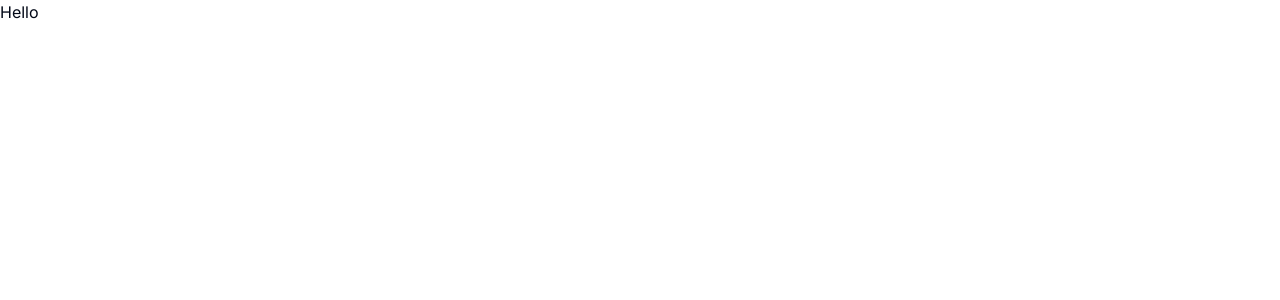
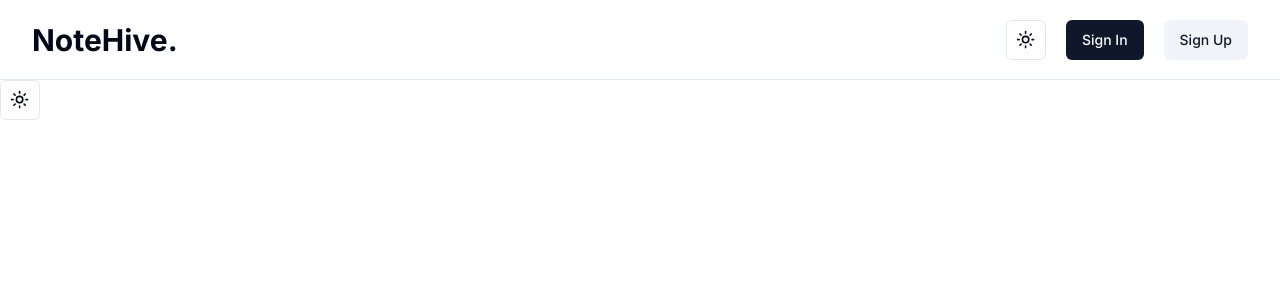
Before and after one commit to gilangfatahilah/notehive, a Next.js app: page / in a window 1280 px wide. Shown: the top 300 px of the page. Built offline with nearby package versions, Linux system fonts and the light colour scheme.

Commit message:
feat: "Add Navbar"

```diff
--- /dev/null
+++ b/app/components/Navbar.tsx
@@ -0,0 +1,27 @@
+import Link from "next/link";
+import React from "react";
+import { ThemeToggle } from "./theme-toggle";
+import { Button } from "@/components/ui/button";
+
+const Navbar = () => {
+  return (
+    <nav className="border-b bg-background h-[10vh] flex items-center">
+      <div className="container flex items-center justify-between">
+        <Link href="/">
+          <h1 className="font-bold text-3xl">NoteHive.</h1>
+        </Link>
+
+        <div className="flex items-center gap-x-5">
+          <ThemeToggle />
+
+          <div className="flex items-center gap-x-5">
+            <Button>Sign In</Button>
+            <Button variant={"secondary"}>Sign Up</Button>
+          </div>
+        </div>
+      </div>
+    </nav>
+  );
+};
+
+export default Navbar;
--- /dev/null
+++ b/app/components/theme-provider.tsx
@@ -0,0 +1,9 @@
+"use client";
+
+import * as React from "react";
+import { ThemeProvider as NextThemesProvider } from "next-themes";
+import { type ThemeProviderProps } from "next-themes/dist/types";
+
+export function ThemeProvider({ children, ...props }: ThemeProviderProps) {
+  return <NextThemesProvider {...props}>{children}</NextThemesProvider>;
+}
--- /dev/null
+++ b/app/components/theme-toggle.tsx
@@ -0,0 +1,40 @@
+"use client";
+
+import * as React from "react";
+import { MoonIcon, SunIcon } from "lucide-react";
+import { useTheme } from "next-themes";
+
+import { Button } from "@/components/ui/button";
+import {
+  DropdownMenu,
+  DropdownMenuContent,
+  DropdownMenuItem,
+  DropdownMenuTrigger,
+} from "@/components/ui/dropdown-menu";
+
+export function ThemeToggle() {
+  const { setTheme } = useTheme();
+
+  return (
+    <DropdownMenu>
+      <DropdownMenuTrigger asChild>
+        <Button variant="outline" size="icon">
+          <SunIcon className="h-[1.2rem] w-[1.2rem] rotate-0 scale-100 transition-all dark:-rotate-90 dark:scale-0" />
+          <MoonIcon className="absolute h-[1.2rem] w-[1.2rem] rotate-90 scale-0 transition-all dark:rotate-0 dark:scale-100" />
+          <span className="sr-only">Toggle theme</span>
+        </Button>
+      </DropdownMenuTrigger>
+      <DropdownMenuContent align="end">
+        <DropdownMenuItem onClick={() => setTheme("light")}>
+          Light
+        </DropdownMenuItem>
+        <DropdownMenuItem onClick={() => setTheme("dark")}>
+          Dark
+        </DropdownMenuItem>
+        <DropdownMenuItem onClick={() => setTheme("system")}>
+          System
+        </DropdownMenuItem>
+      </DropdownMenuContent>
+    </DropdownMenu>
+  );
+}
--- a/app/layout.tsx
+++ b/app/layout.tsx
@@ -1,6 +1,8 @@
 import type { Metadata } from "next";
 import { Inter } from "next/font/google";
 import "./globals.css";
+import { ThemeProvider } from "./components/theme-provider";
+import Navbar from "./components/Navbar";
 
 const inter = Inter({ subsets: ["latin"] });
 
@@ -16,7 +18,17 @@
 }>) {
   return (
     <html lang="en">
-      <body className={inter.className}>{children}</body>
+      <body className={inter.className}>
+        <ThemeProvider
+          attribute="class"
+          defaultTheme="system"
+          enableSystem
+          disableTransitionOnChange
+        >
+          <Navbar />
+          {children}
+        </ThemeProvider>
+      </body>
     </html>
   );
 }
--- a/app/page.tsx
+++ b/app/page.tsx
@@ -1,3 +1,9 @@
+import { ThemeToggle } from "./components/theme-toggle";
+
 export default function Home() {
-  return <h1>Hello</h1>;
+  return (
+    <div>
+      <ThemeToggle />
+    </div>
+  );
 }
--- a/package.json
+++ b/package.json
@@ -15,6 +15,7 @@
     "clsx": "^2.1.0",
     "lucide-react": "^0.320.0",
     "next": "14.1.0",
+    "next-themes": "^0.2.1",
     "react": "^18",
     "react-dom": "^18",
     "tailwind-merge": "^2.2.1",
```
Also changed, not shown: 1 other file (tests, documents, lock files or other folders).
